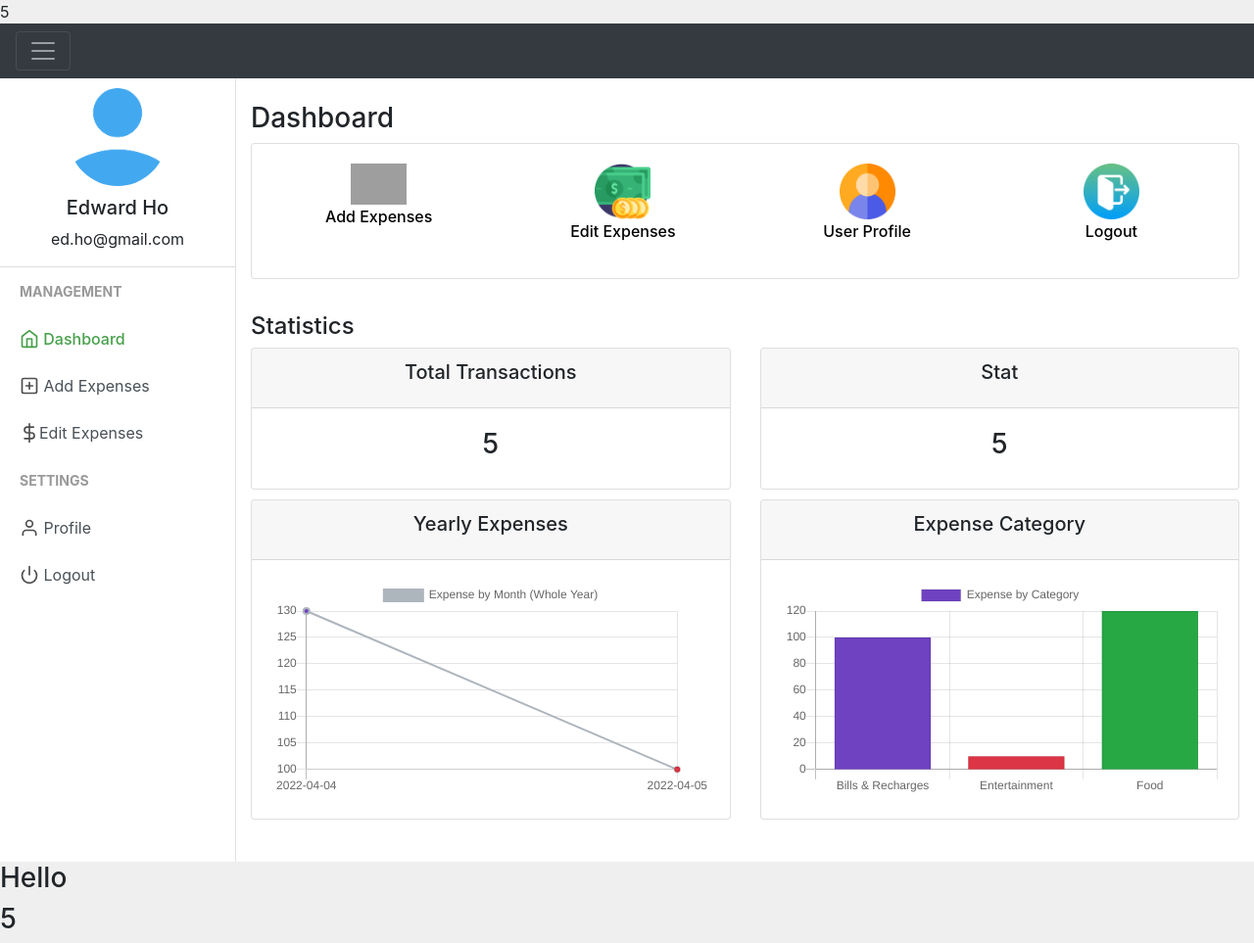
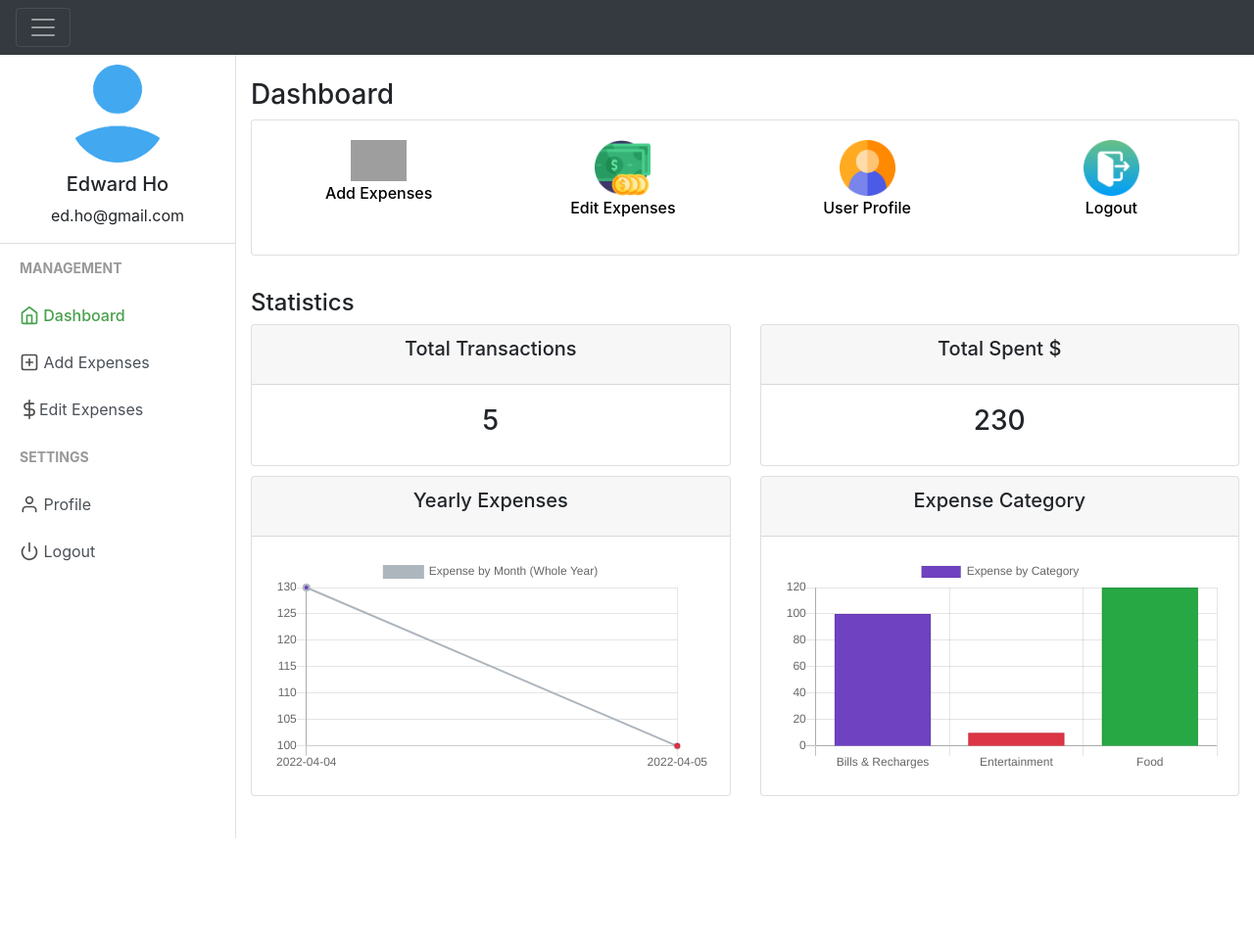
Before and after one commit to albertho425/php-mysql-finance-app, a PHP site: page /Finance/ in a window 1280 px wide. Shown: the whole page at 98% size. After the commit the page ends 856 px from the top, so only its background shows below. Run offline with PHP 8.4, Linux system fonts and the light colour scheme; a user stored in the database is signed in; data comes from the database, SQL or seed files in the repository; grey boxes are pictures that could not be loaded.

Commit message:
Add total spent to dashboard

```diff
--- a/index.php
+++ b/index.php
@@ -7,15 +7,14 @@
   $exp_amt_line = mysqli_query($con, "SELECT SUM(expense) FROM expenses WHERE user_id = '$userid' GROUP BY expensedate");
 
   //$numberOfTransactions = mysqli_query($con, "SELECT COUNT(*) FROM expenses WHERE user_id = '$userid'");
-  //ßf$numberOfTransactions = mysqli_query($con, "SELECT COUNT(*) FROM expenses");
+  $total_spent = mysqli_query($con, "SELECT SUM(expense) FROM expenses WHERE user_id = '$userid'");
 
   $result = mysqli_query($con, "SELECT * FROM expenses WHERE user_id = '$userid'");
-
-
+  // convert object to string
   $count = mysqli_num_rows($result);
 
-  echo $count;
-
+  //access the object colum index 0 or associative key
+  $total_amount = $total_spent->fetch_array()[0] ?? '';
 
 ?>
 
@@ -117,10 +116,10 @@
           <div class="col-md">
             <div class="card">
               <div class="card-header">
-                <h5 class="card-title text-center">Stat</h5>
+                <h5 class="card-title text-center">Total Spent $</h5>
               </div>
               <div class="card-body">
-              <h3 class="text-center"> <?php  echo $count; ?></h3>
+              <h3 class="text-center"> <?php  echo $total_amount; ?></h3>
               </div>
             </div>
           </div>
@@ -239,17 +238,6 @@
 
   </div>
   <!-- /#wrapper -->
-<?php
-
-?>
-<h3>Hello</h3>
-  <h3><?php echo $count; ?></h3>
-  <?php
-
-
-?>
-<!-- mysqli_result Object ( [current_field] => 0 [field_count] => 1 [lengths] => [num_rows] => 1 [type] => 0 ) -->
-
 </body>
 
 </html>
```
